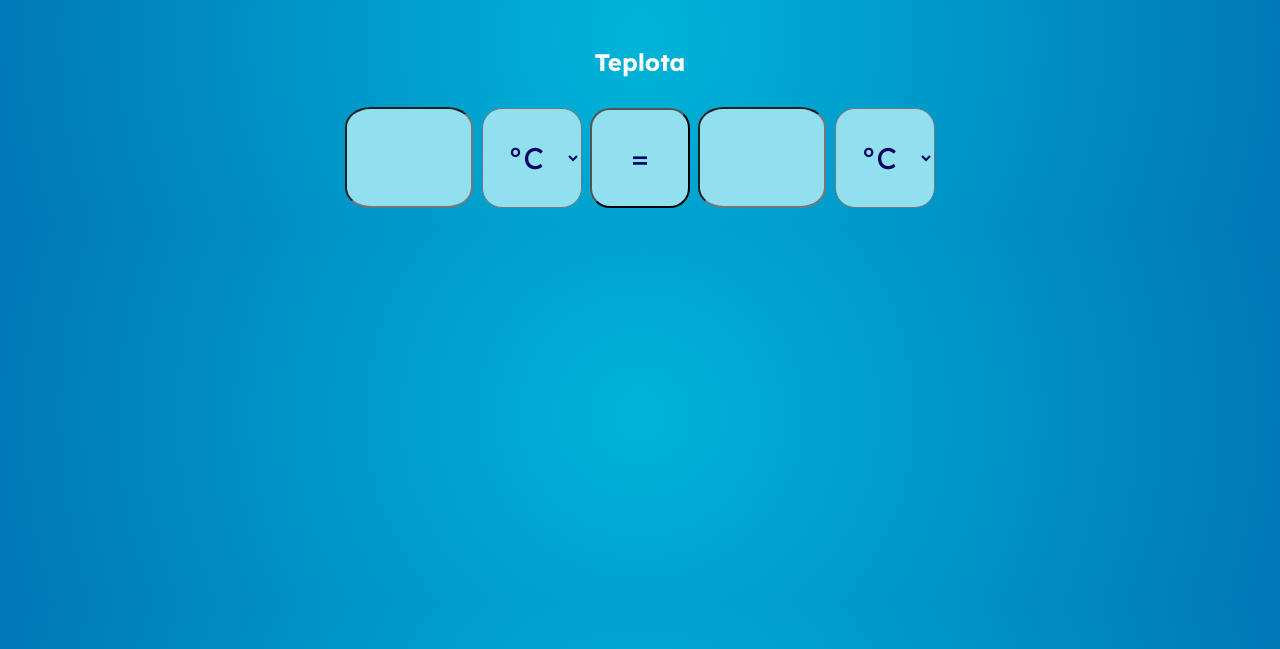
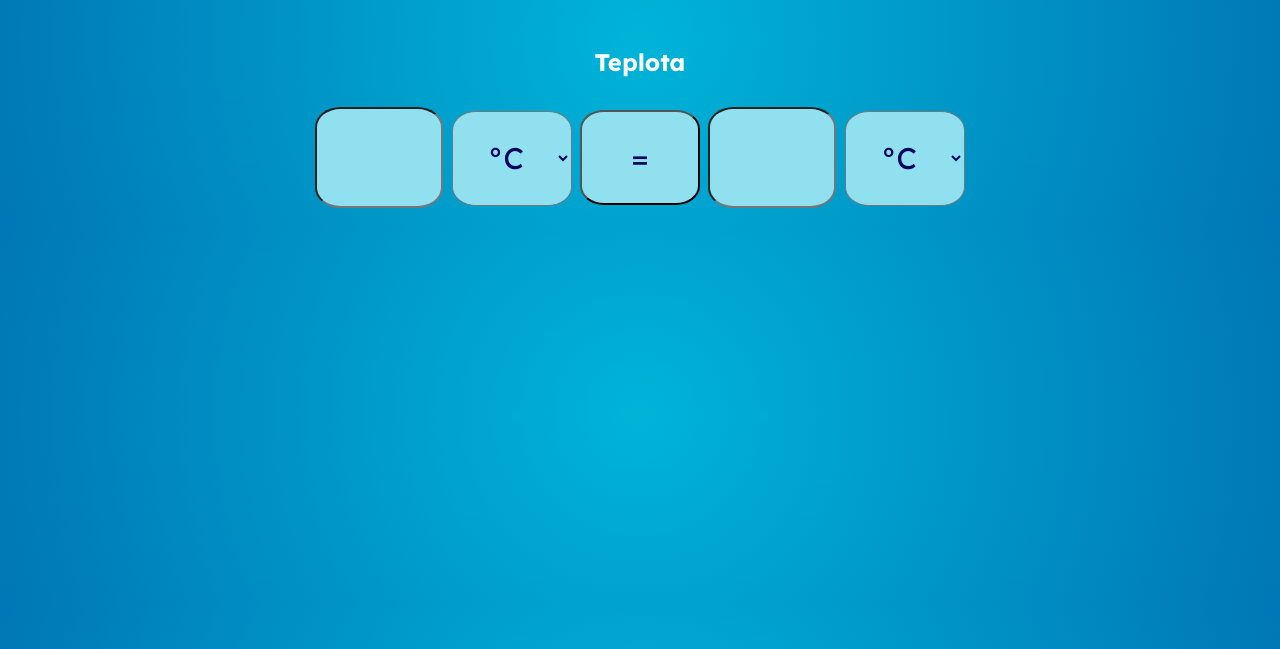
Before and after one commit to velochamarek/prevody-teplot, a plain HTML site: page index.html in a window 1280 px wide. Shown: the part 151-800 px from the top of the page. Drawn offline with Linux system fonts and the light colour scheme.

Commit message:
pro vsechny tlacitka stejne vlastnosti, zkraceni kodu

```diff
--- a/styles.css
+++ b/styles.css
@@ -22,7 +22,7 @@ h2 {
     font-size: 30px;
 }
 
-#zadaniT {
+#zadaniT, #jednotkyT, #seRovnaT, #vysledek, #jednotkyVysledekT {
     background-color: #90e0ef;
     color: #03045e;
     height: 95px;
@@ -32,47 +32,3 @@ h2 {
     font-size: 30px;
     border-radius: 20%;
 }
-
-#jednotkyT {
-    background-color: #90e0ef;
-    color: #03045e;
-    height: 100px;
-    width: 100px;
-    text-align: center;
-    font-family: "Lexend", Helvetica;
-    font-size: 30px;
-    border-radius: 20%;
-}
-
-#seRovnaT {
-    background-color: #90e0ef;
-    color: #03045e;
-    height: 100px;
-    width: 100px;
-    text-align: center;
-    font-family: "Lexend", Helvetica;
-    font-size: 30px;
-    border-radius: 20%;
-}
-
-#vysledek {
-    background-color: #90e0ef;
-    color: #03045e;
-    height: 95px;
-    width: 120px;
-    text-align: center;
-    font-family: "Lexend", Helvetica;
-    font-size: 30px;
-    border-radius: 20%;
-}
-
-#jednotkyVysledekT {
-    background-color: #90e0ef;
-    color: #03045e;
-    height: 100px;
-    width: 100px;
-    text-align: center;
-    font-family: "Lexend", Helvetica;
-    font-size: 30px;
-    border-radius: 20%;
-}
```
